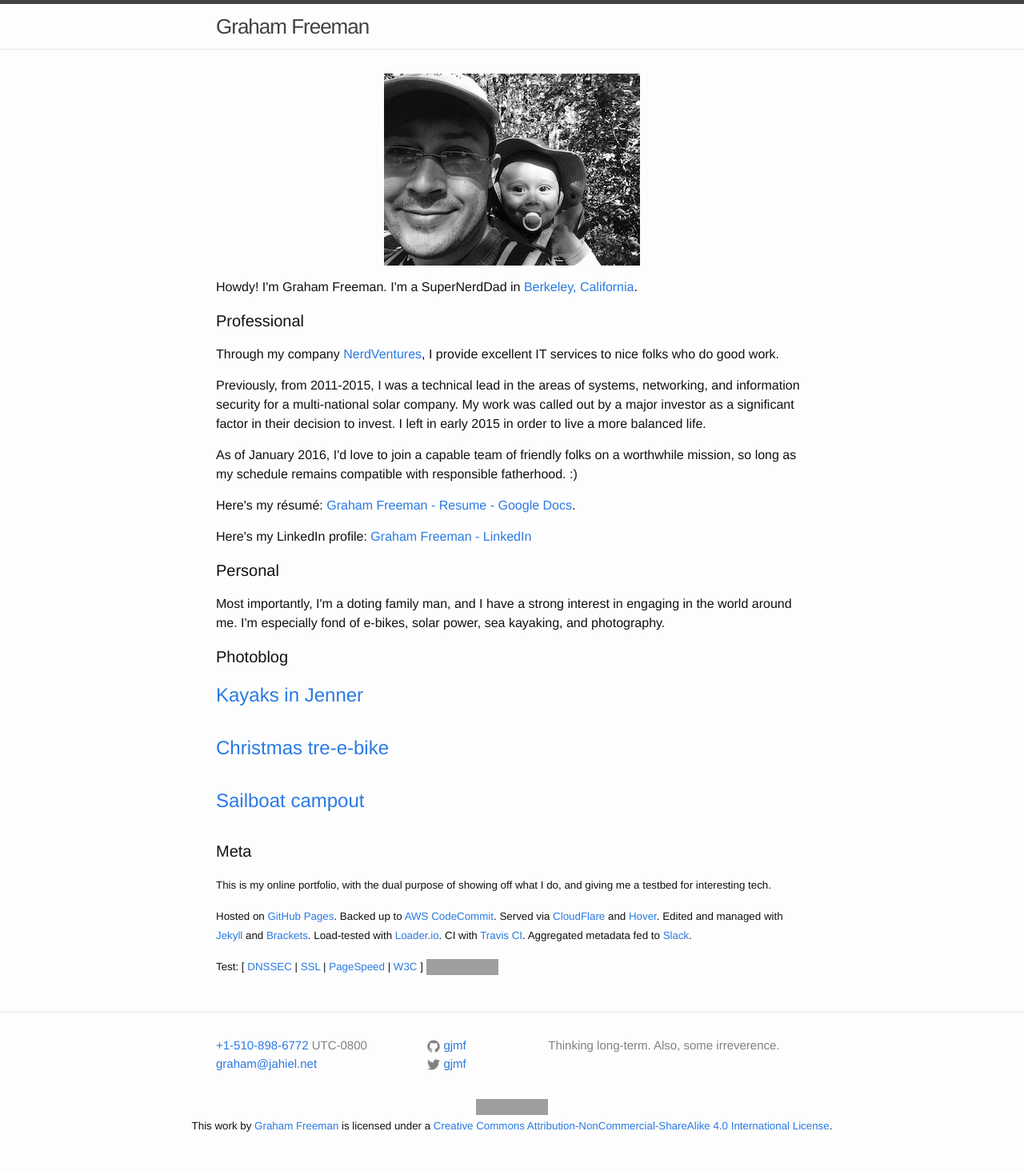
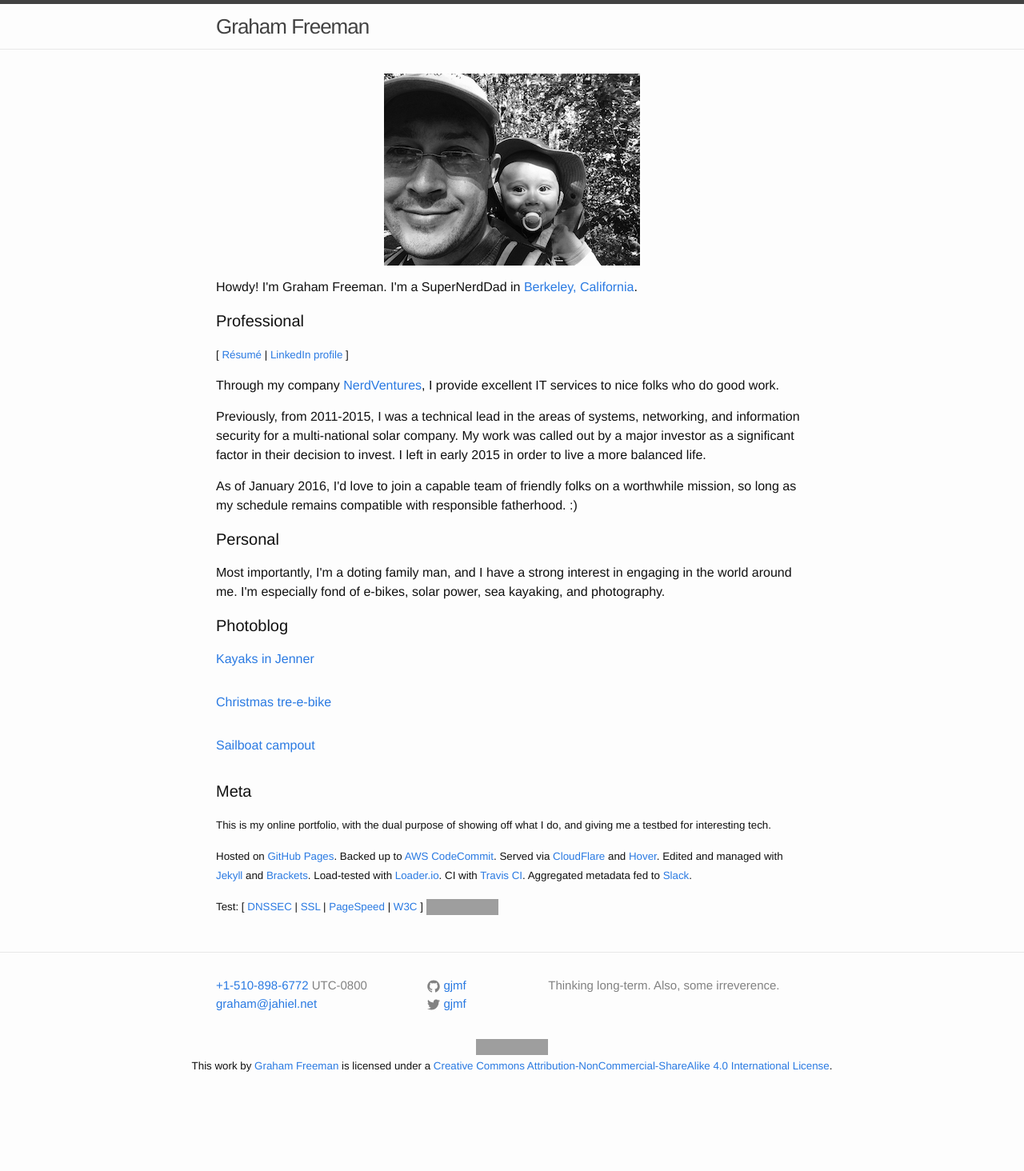
Before and after one commit to gjmf/gjmf.github.io, a Jekyll site: the page built from index.html, in a window 1280 px wide. Shown: the whole page at 80% size. Built offline with Jekyll 4.4.1, drawn with Linux system fonts in a browser that asks for light colours; after the commit the page ends 1389 px from its top, so only the background shows below that; grey boxes are pictures that could not be loaded.

Commit message:
Resume to PDF; redirects; formatting

```diff
--- a/_sass/_layout.scss
+++ b/_sass/_layout.scss
@@ -185,7 +185,7 @@
 
 .post-link {
     display: block;
-    font-size: 24px;
+    font-size: 16px;
 }
 
 
--- a/index.html
+++ b/index.html
@@ -11,7 +11,14 @@ layout: default
         <p>
         Howdy! I'm Graham Freeman. I'm a SuperNerdDad in <a href="https://en.wikipedia.org/wiki/Berkeley,_California">Berkeley, California</a>.
         </p>
+
 <h2 class="page-heading">Professional</h2>
+
+<p class="text">
+<small>
+    [ <a href="assets/Graham_Freeman-Resume-January_2016.pdf" target="_blank">Résumé</a> | <a href="https://www.linkedin.com/in/grahamfreeman" target="_blank">LinkedIn profile</a> ]
+</small>
+</p>
         <p>
         Through my company <a href="https://nerdventures.com/">NerdVentures</a>, I provide excellent IT services to nice folks who do good work.
         </p>
@@ -21,17 +28,13 @@ layout: default
         <p>
         As of January 2016, I'd love to join a capable team of friendly folks on a worthwhile mission, so long as my schedule remains compatible with responsible fatherhood. :)
         </p>
-        <p>Here's my résumé: <a href="https://docs.google.com/document/d/197DtcJc0lWB1dq3ZkTKRlnBmazL8CXNtTUKuT0NV974">Graham Freeman - Resume - Google Docs</a>.
-        </p>
-        <p>Here's my LinkedIn profile: <a href="https://www.linkedin.com/in/grahamfreeman">Graham Freeman - LinkedIn</a>
-        </p>
 
 <h2 class="page-heading">Personal</h2>
         <p>
         Most importantly, I'm a doting family man, and I have a strong interest in engaging in the world around me.  I'm especially fond of e-bikes, solar power, sea kayaking, and photography.
         </p>
 
-<h2 class="page-heading">Photoblog</h2>
+<h3 class="page-heading">Photoblog</h3>
 
     <ul class="post-list">
     {% for post in site.posts %}
```
Also changed, not shown: assets/index.html (added, +11 -0 lines), images/index.html (added, +11 -0 lines), 1 other file.
